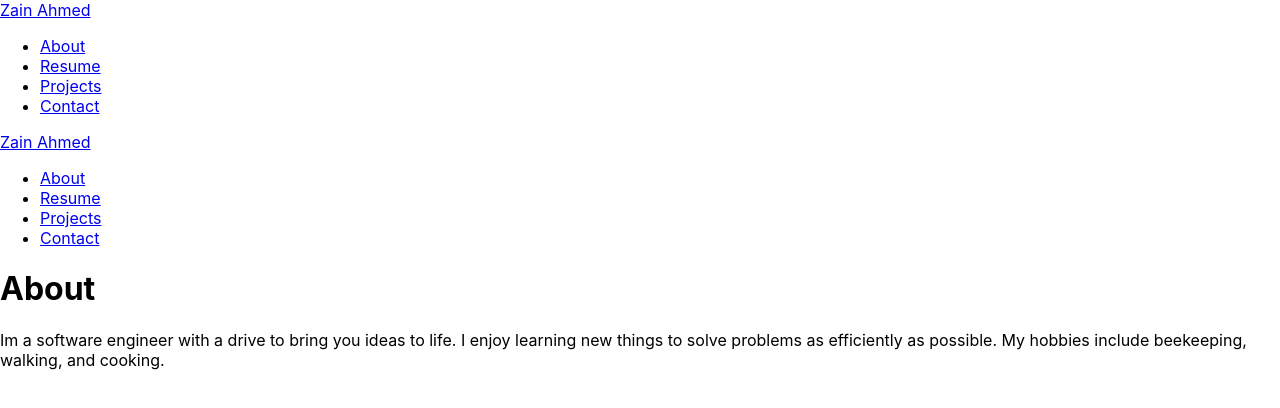
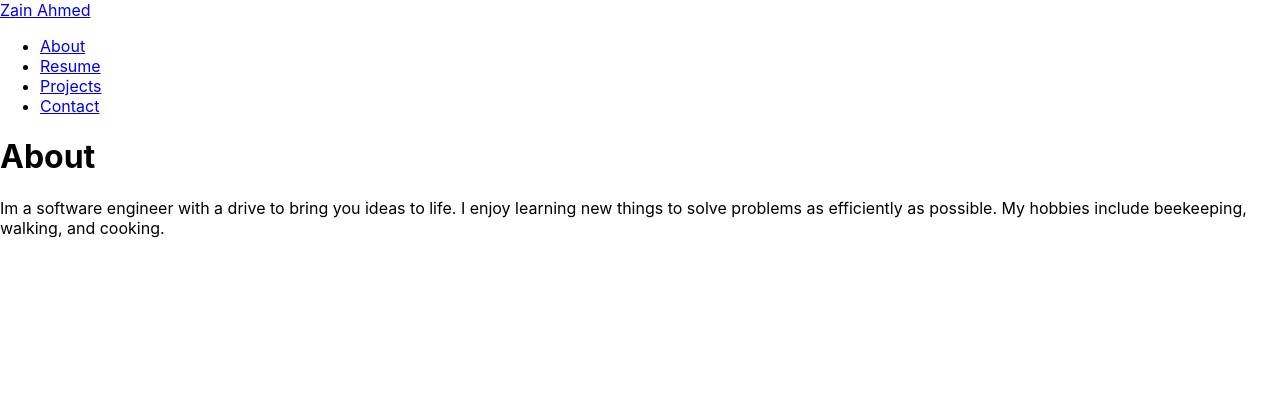
Before and after one commit to Zain23456/zain-ahmed-portfolio, a React (Create React App) app: page /about in a window 1280 px wide. Shown: the top 408 px of the page. Built offline with nearby package versions, Linux system fonts and the light colour scheme.

Commit message:
remvoe extra navbar

```diff
--- a/src/pages/About.jsx
+++ b/src/pages/About.jsx
@@ -1,10 +1,8 @@
-import NavBar from "../components/NavBar"
 
 function About() {
 
   return (
     <>
-    <NavBar />
       <main>
 
         <h1>About</h1>
```
